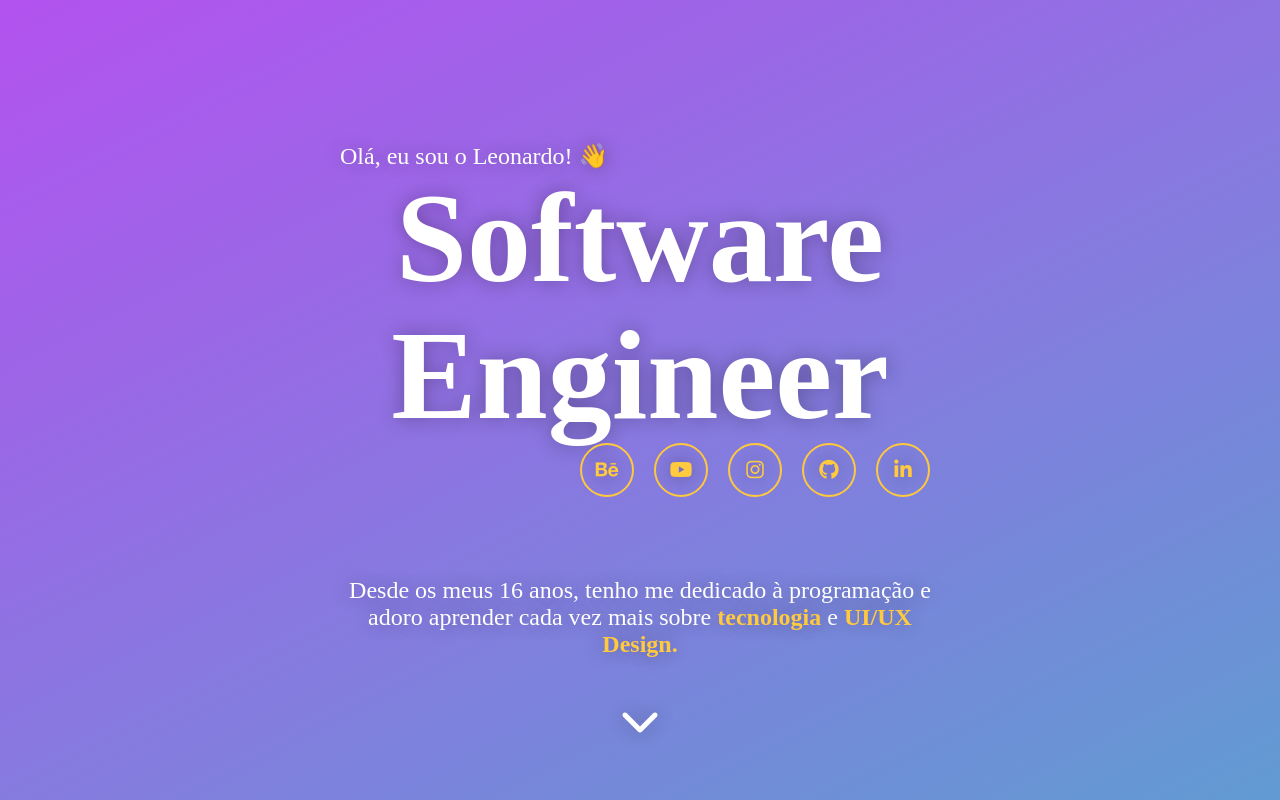
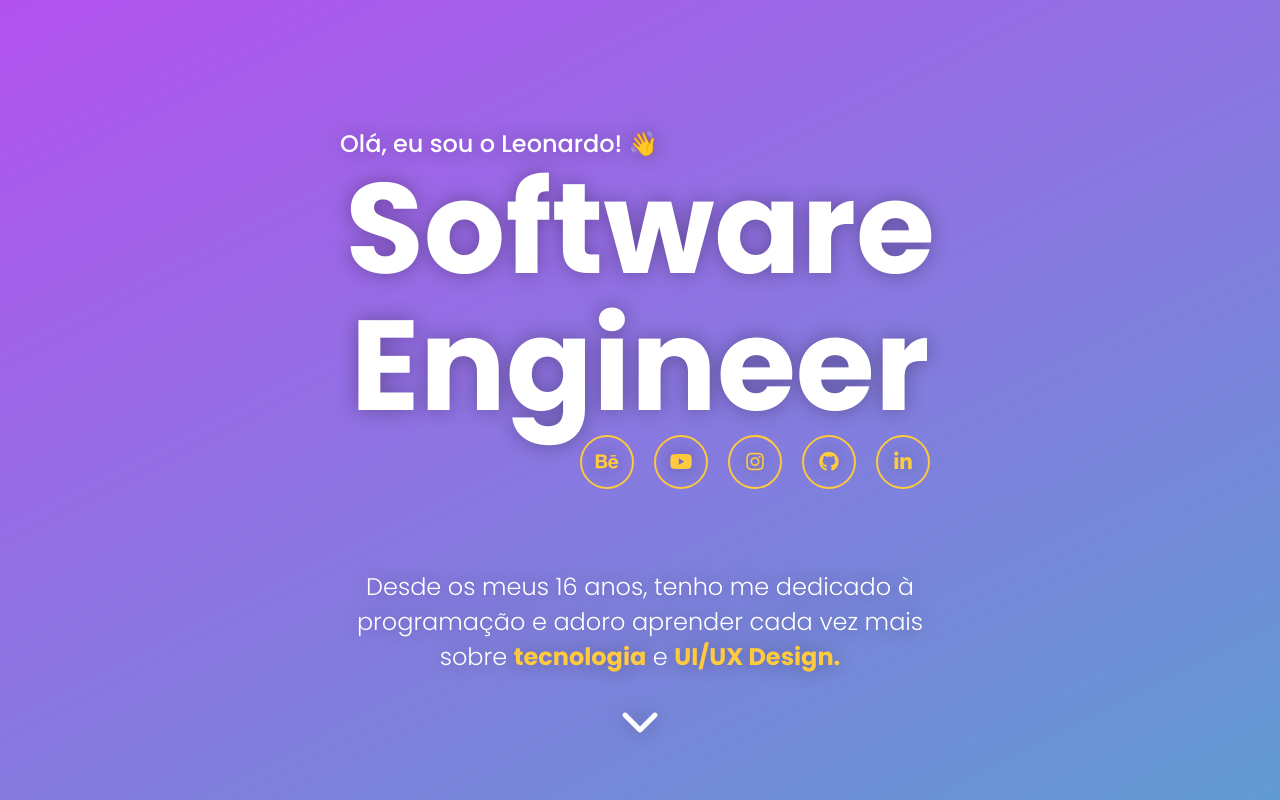
Before and after one commit to leomvidal10/portfolio, a plain HTML site: page index.html in a window 1280 px wide. Shown: the top 800 px of the page. Drawn offline with Linux system fonts and the light colour scheme; some packages are replaced by stand-ins of ours; a script that the page names is missing.

Commit message:
ajustes fonte

```diff
--- a/styles.css
+++ b/styles.css
@@ -1,3 +1,5 @@
+@import url('https://fonts.googleapis.com/css2?family=Poppins:wght@200;300;500;700;800&display=swap');
+
 * {
     margin: 0;
     padding: 0;
```
